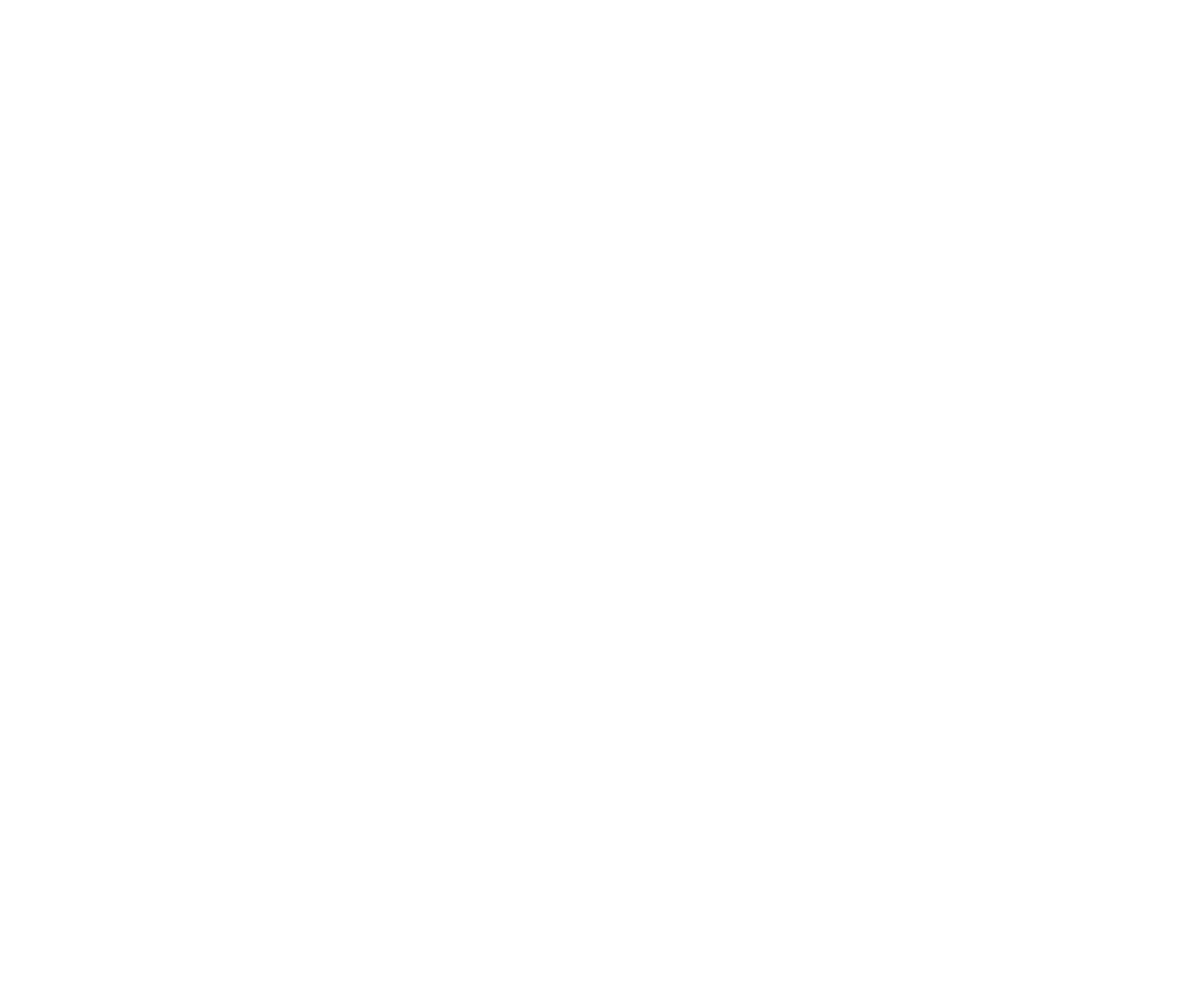
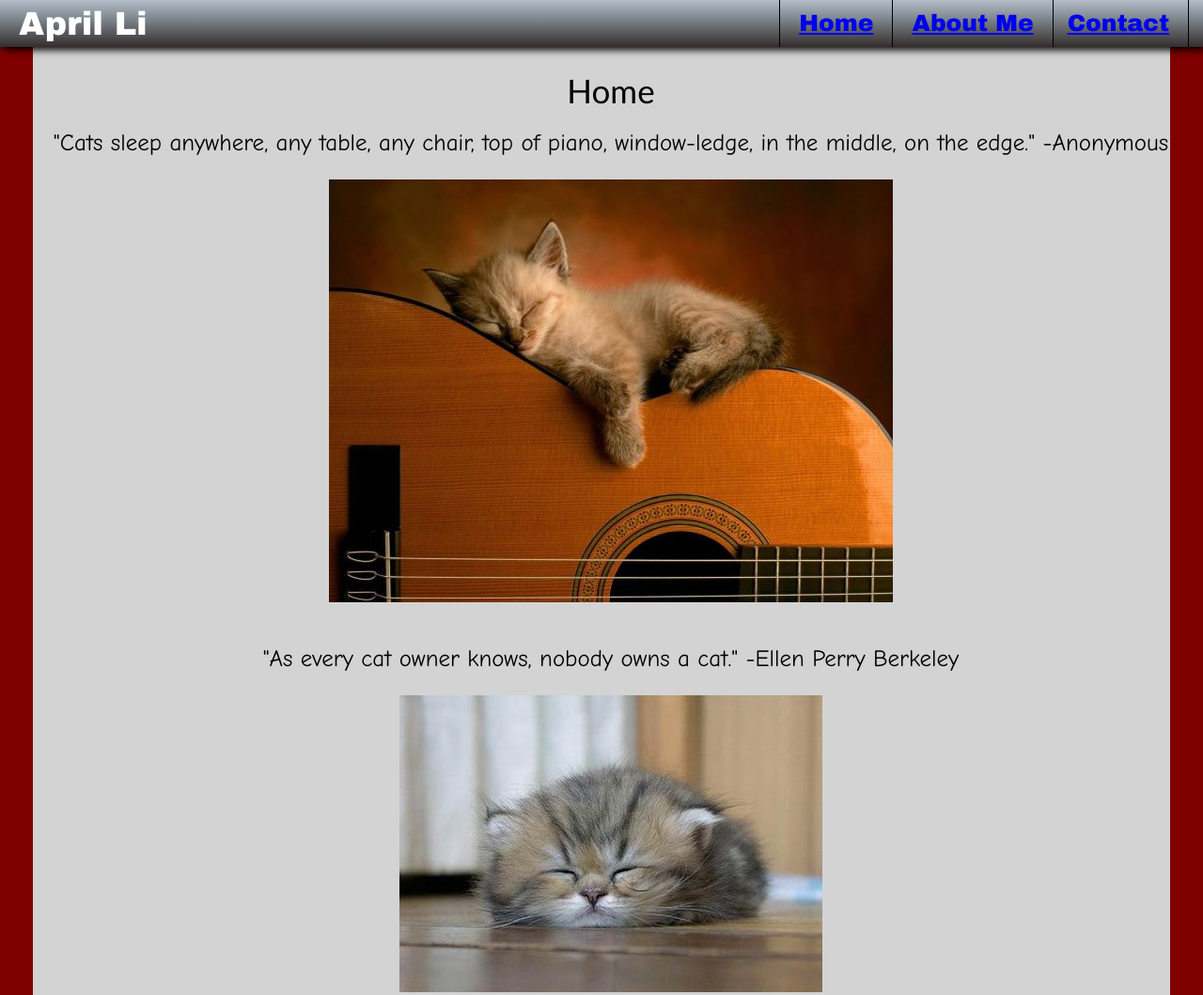
Before and after one commit to AprilLi183/AprilLi183.github.io, a plain HTML site: page index.html in a window 1280 px wide. Shown: the top 1059 px of the page at 94% size. Before the commit the page ends 800 px from the top, so only its background shows below. Drawn offline with nearby package versions, Linux system fonts and the light colour scheme.

Commit message:
page slide down

```diff
--- a/index.html
+++ b/index.html
@@ -10,7 +10,7 @@
             });
         </script>
         <style>
-            body{ display: none; }
+            #text{ display: none; }
         </style>
     </head>
     <body>
```
